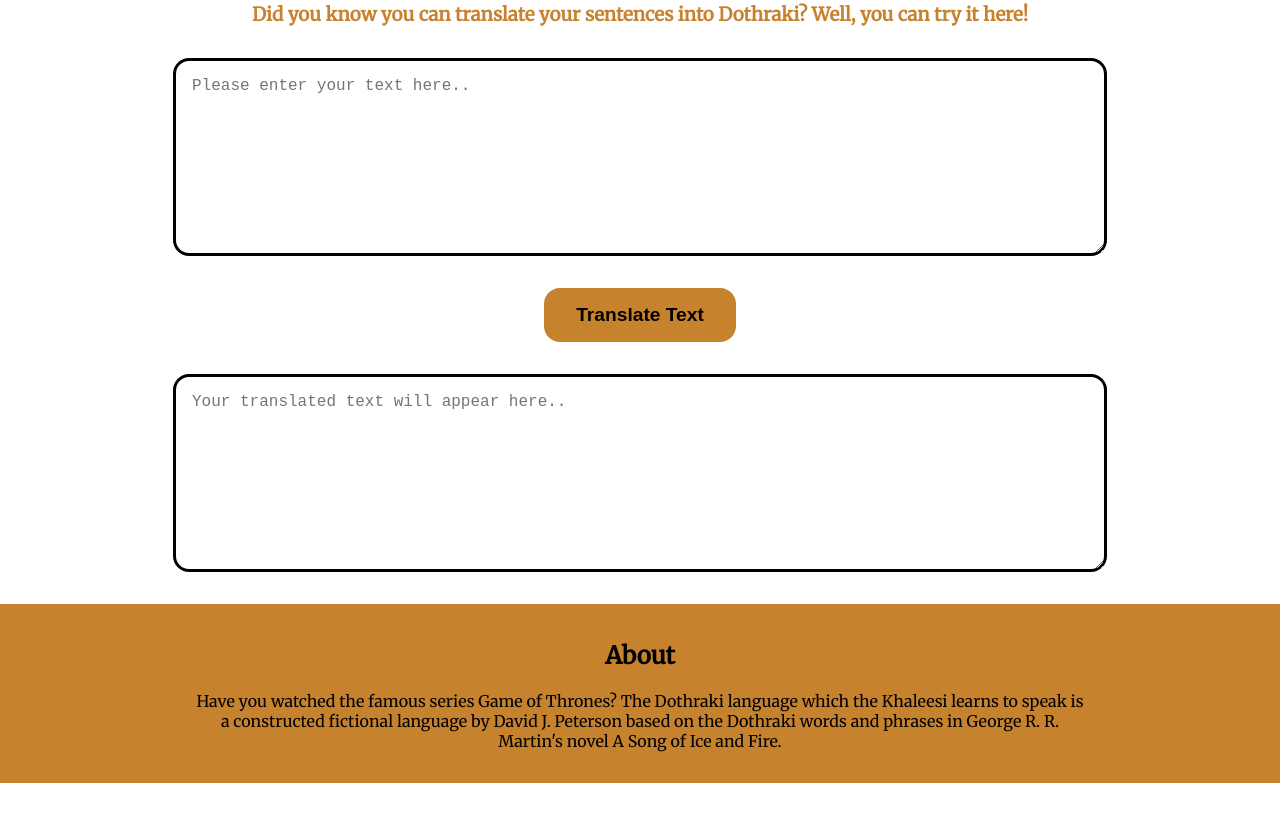
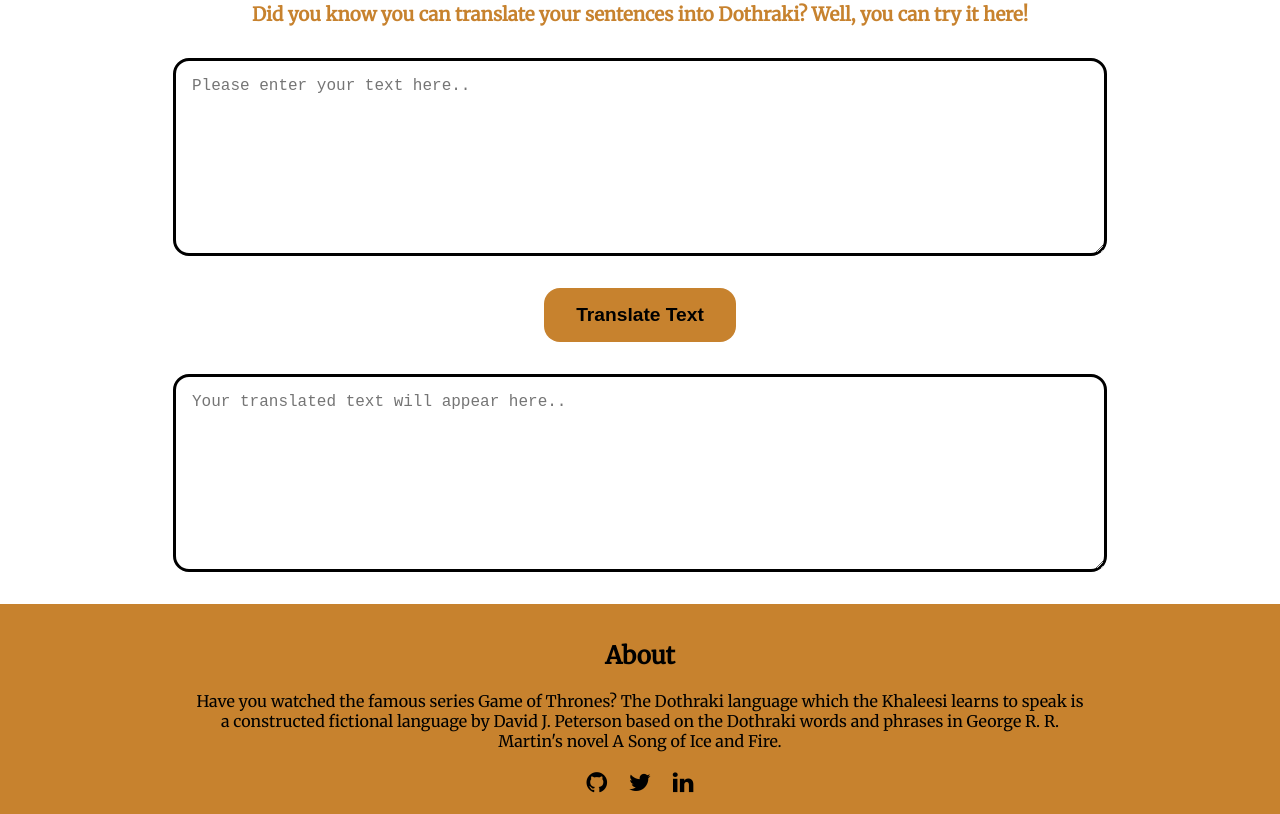
Before and after one commit to shraddha-1402/Dothraki-Speak, a plain HTML site: page index.html in a window 1280 px wide. Shown: the part 420-1234 px from the top of the page. Before the commit the page ends 1203 px from the top, so only its background shows below. Drawn offline with Linux system fonts and the light colour scheme.

Commit message:
added social media links

```diff
--- a/index.html
+++ b/index.html
@@ -4,6 +4,7 @@
 <head>
   <meta charset="UTF-8">
   <meta name="viewport" content="width=device-width, initial-scale=1.0">
+  <link rel="stylesheet" href="https://cdnjs.cloudflare.com/ajax/libs/font-awesome/4.7.0/css/font-awesome.min.css">
   <link rel="stylesheet" href="style.css">
   <title>Dothraki Speak</title>
 </head>
@@ -27,6 +28,17 @@
       learns to speak is a constructed
       fictional language by David J. Peterson based on the Dothraki words and
       phrases in George R. R. Martin's novel A Song of Ice and Fire.</p>
+    <div>
+      <a href="https://github.com/shraddha-1402" rel="noreferrer noopener" target="_blank" class="link">
+        <span class="span-icons fa fa-github" aria-hidden="true"></span>
+      </a>
+      <a href="https://twitter.com/ShraddhaGupta08" rel="noreferrer noopener" target="_blank" class="link">
+        <span class="span-icons fa fa-twitter" aria-hidden="true"></span>
+      </a>
+      <a href="https://www.linkedin.com/in/shraddha-1402/" rel="noreferrer noopener" target="_blank" class="link">
+        <span class="span-icons fa fa-linkedin" aria-hidden="true"></span>
+      </a>
+    </div>
   </footer>
   <script src="/main.js"></script>
 
--- a/style.css
+++ b/style.css
@@ -85,6 +85,13 @@ button:hover{
   margin-bottom: var(--rem-space);
 }
 
+.link{
+  text-decoration: none;
+  color: var(--secondary-color);
+  margin: 0 calc(var(--rem-space)*0.5);
+  font-size: calc(var(--rem-space)*1.5);
+}
+
 .footer{
   background-color: var(--primary-color);
   padding: var(--rem-space);
```
